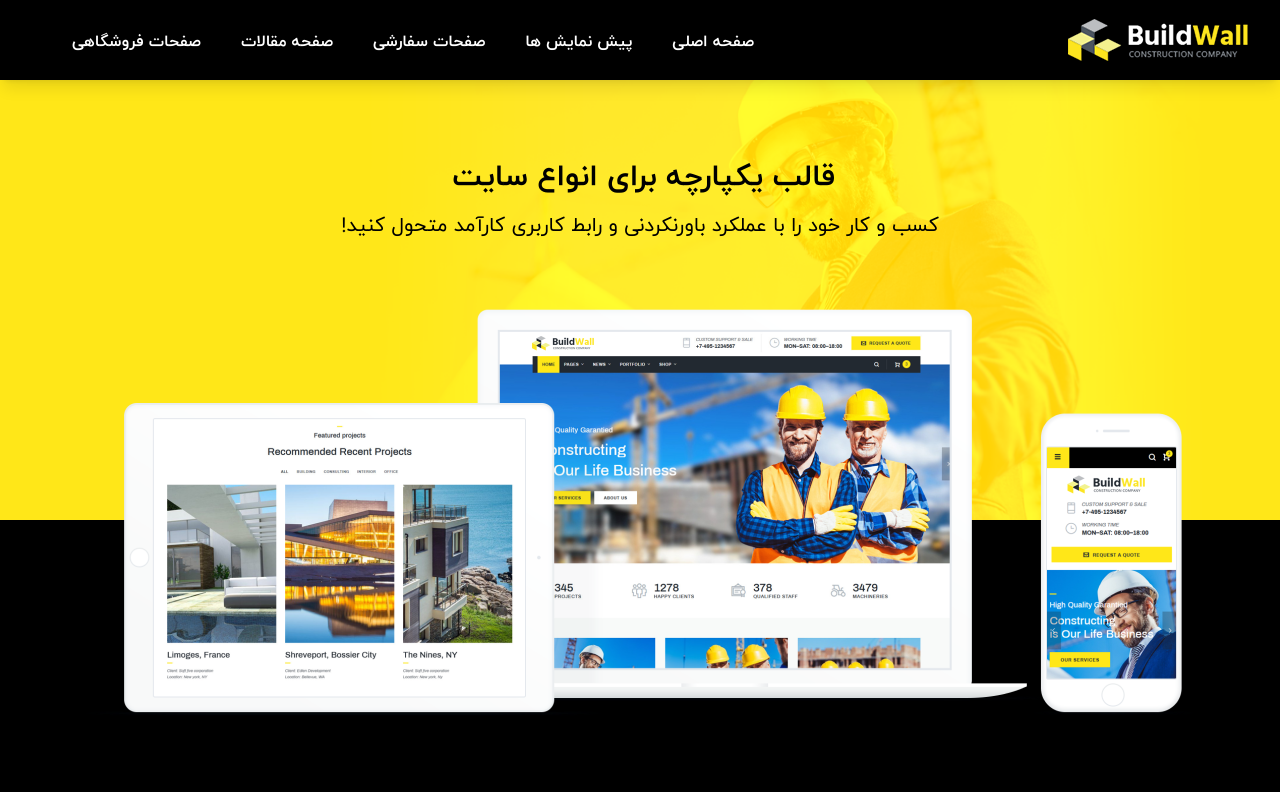
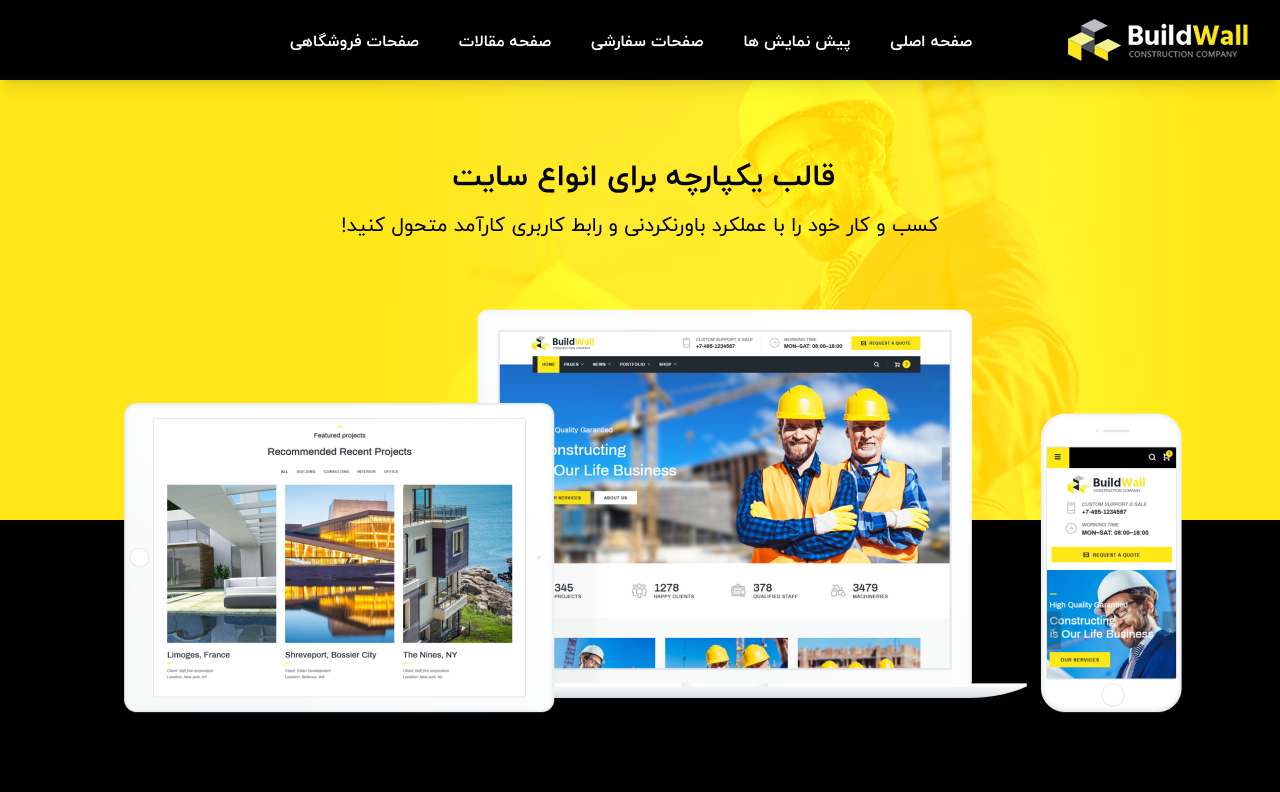
Before and after one commit to mahyarErshad/buildwall, a React (Vite) app: page / in a window 1280 px wide. Shown: the top 792 px of the page. Built offline with nearby package versions, Linux system fonts and the light colour scheme.

Commit message:
lg is justify end

```diff
--- a/src/Components/Header/Main/Header.jsx
+++ b/src/Components/Header/Main/Header.jsx
@@ -20,7 +20,7 @@ function Header() {
   return (
     <header className="min-h-[4.375rem] w-full py-2 bg-secondary shadow-lg z-50 fixed top-0">
       <div className="max-w-7xl mx-auto sm:px-6 lg:px-8 px-4">
-        <div className="flex items-center lg:flex-row-reverse justify-between h-16">
+        <div className="flex items-center lg:flex-row-reverse max-lg:justify-between lg:justify-end lg:gap-24 h-16">
           <div className="-mr-2 flex lg:hidden">
             <BurgerMenu isOpen={isOpen} setIsOpen={setIsOpen} />
           </div>
```
